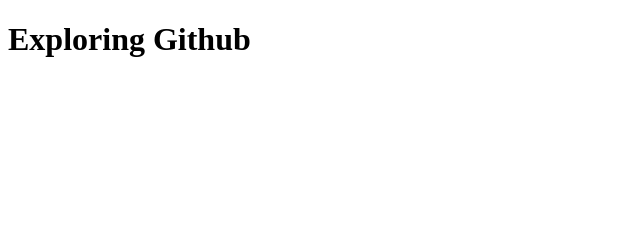
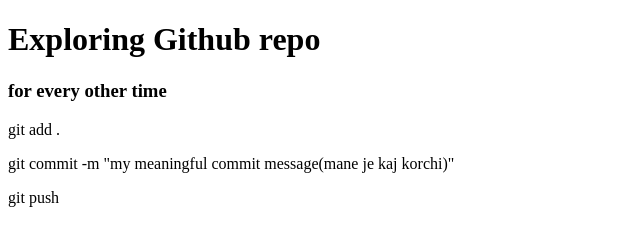
Before and after one commit to abdulkarim70/my-second-github, a plain HTML site: page index.html in a window 1280 px wide. Shown: the whole page, without its empty margins (0-640 px from the left). Drawn offline with Linux system fonts and the light colour scheme.

Commit message:
command push to change github

```diff
--- a/index.html
+++ b/index.html
@@ -6,6 +6,12 @@
     <title>Exploring Github</title>
 </head>
 <body>
-    <h1>Exploring Github</h1>
+    <h1>Exploring Github repo</h1>
+    <div>
+        <h3>for every other time</h3>
+        <p>git add .</p>
+        <p>git commit -m "my meaningful commit message(mane je kaj korchi)"</p>
+        <p> git push</p>
+    </div>
 </body>
 </html>
```
